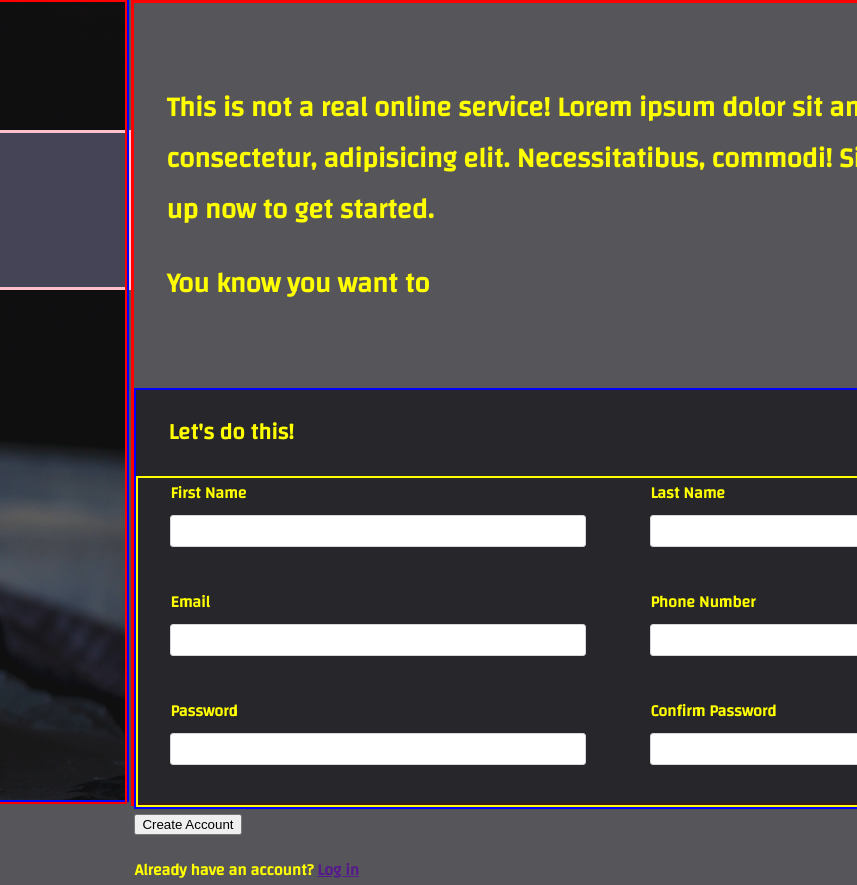
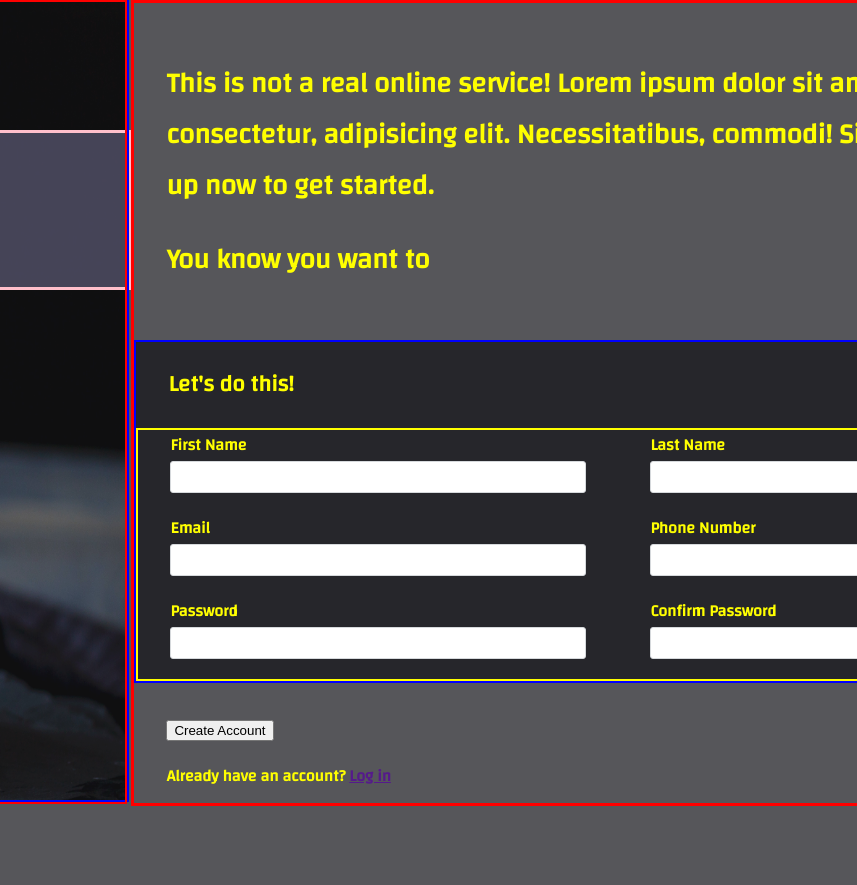
Before and after one commit to cah311/sign-up-form, a plain HTML site: page index.html in a window 1280 px wide. Shown: the top 885 px of the page, 423-1280 px from the left. After the commit the page ends 839 px from the top, so only its background shows below. Drawn offline with Linux system fonts and the light colour scheme.

Commit message:
Adjust form container sizing

```diff
--- a/styles.css
+++ b/styles.css
@@ -72,7 +72,7 @@ body {
 
 #formHeading {
     color: yellow;
-    padding: 3.5rem 2rem;
+    padding: 2rem 2rem;
     font-size: 1.15rem;
 }
 
@@ -96,10 +96,11 @@ body {
     color: yellow;
     font-weight: 1000;
     padding-left: 2rem;
+    padding-bottom: 0;
 }
 
 .formRow {
-    margin-bottom: 40px;
+    margin-bottom: 20px;
     display: flex;
     justify-content: flex-start;
     flex-direction: column;
@@ -109,6 +110,7 @@ body {
 .formColumns {
     padding-left: 2rem;
     padding-right: 2rem;
+    padding-top: 0;
 }
 
 .formRow input[type='text'],
@@ -123,8 +125,17 @@ body {
 }
 
 .formRow label {
-    margin-bottom: 7px;
+    margin-bottom: 1px;
   }
+
+#buttonSection {
+    position: relative;
+}
+
+#buttonContainer {
+    position: relative;
+    padding: 2rem;
+}
 
 @media only screen and (max-width: 700px) {
     /* #imageBanner {
```
